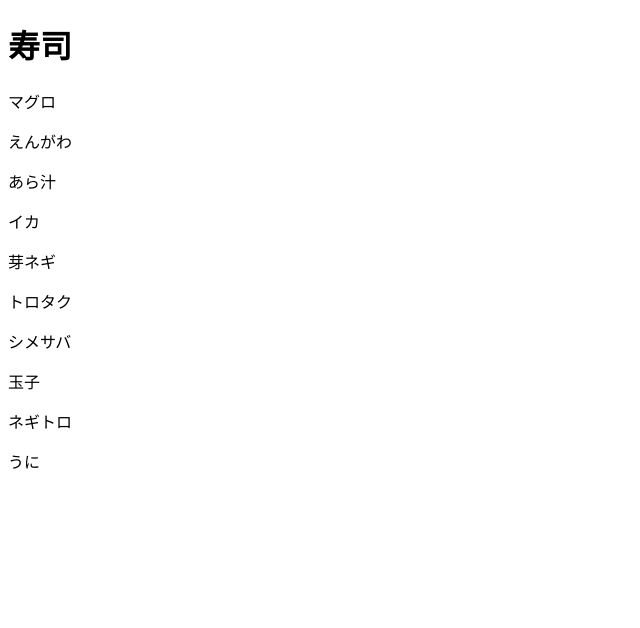
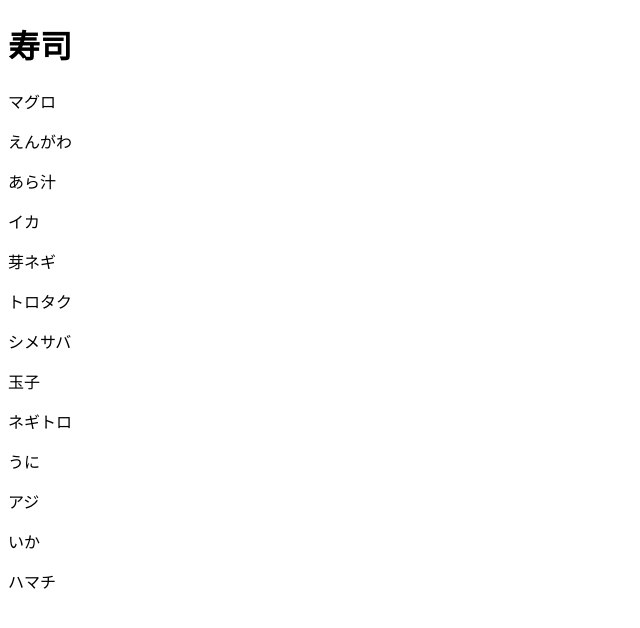
Before and after one commit to yudai-ez/github_hands_on_4, a plain HTML site: page index.html in a window 1280 px wide. Shown: the whole page, without its empty margins (0-640 px from the left). Drawn offline with Linux system fonts and the light colour scheme.

Commit message:
寿司ネタ追加

```diff
--- a/index.html
+++ b/index.html
@@ -16,5 +16,8 @@
     <p>玉子</p>
     <p>ネギトロ</p>
     <p>うに</p>
+    <p>アジ</p>
+    <p>いか</p>
+    <p>ハマチ</p>
   </body>
 </html>
```
